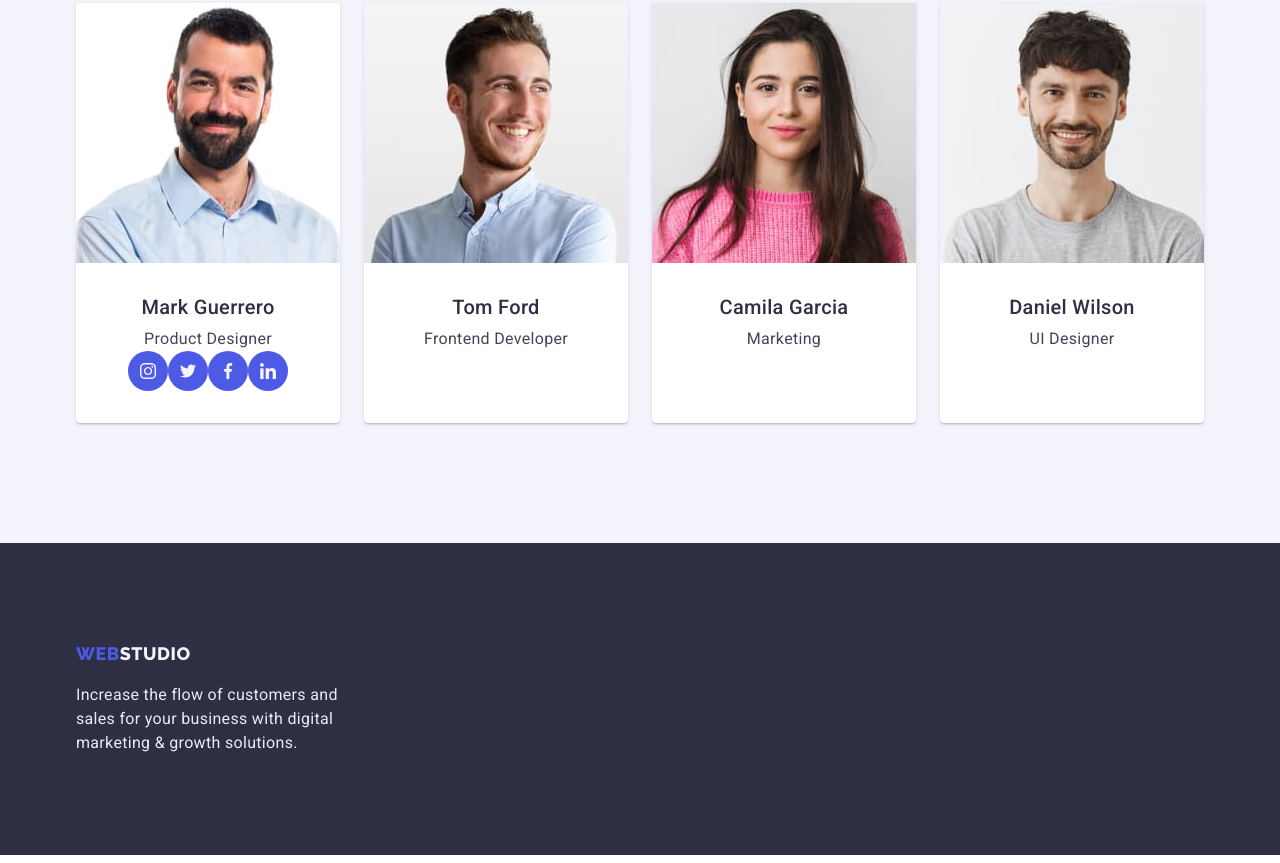
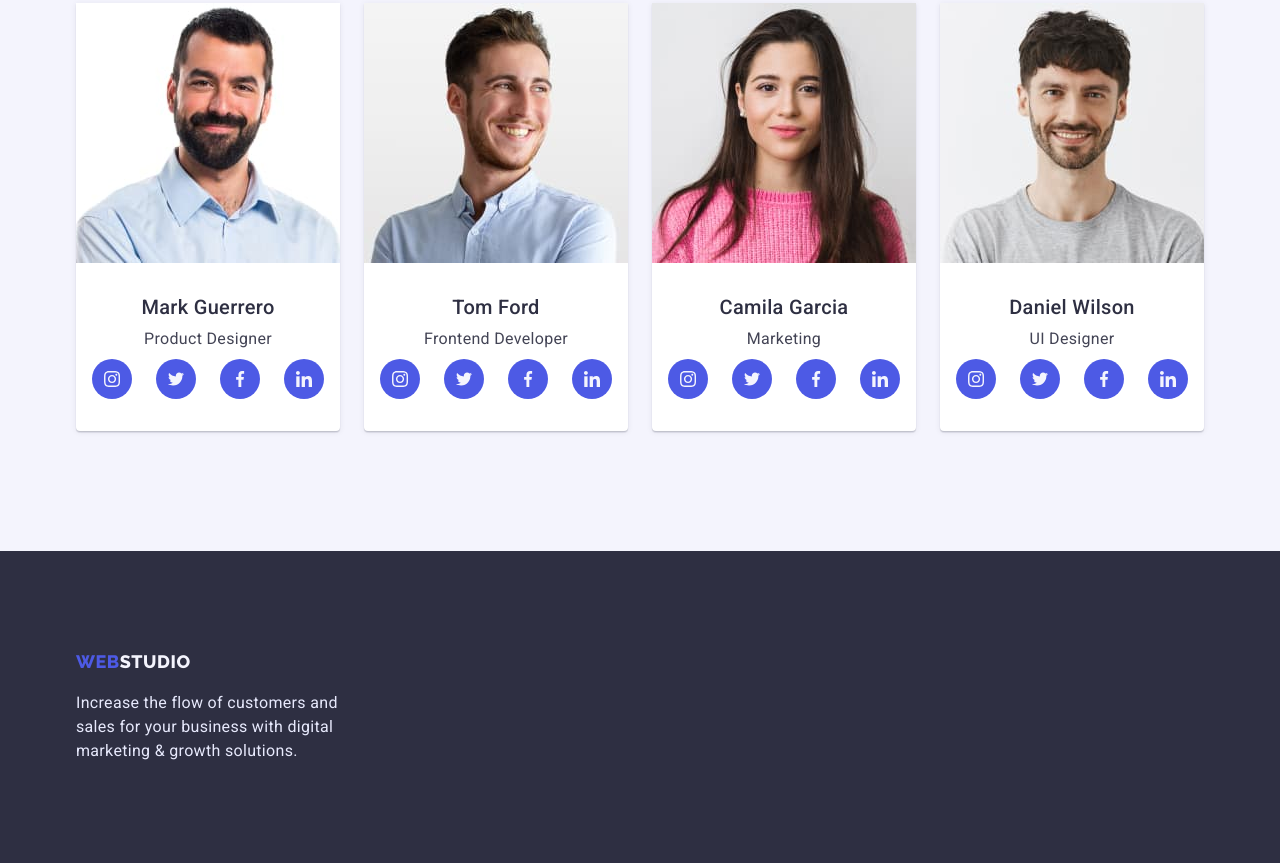
Before and after one commit to fsdev3/goit-markup-hw-04, a plain HTML site: page index.html in a window 1280 px wide. Shown: the part 1918-2781 px from the top of the page. Drawn offline with nearby package versions, Linux system fonts and the light colour scheme.

Commit message:
humbs added

```diff
--- a/css/styles.css
+++ b/css/styles.css
@@ -237,10 +237,10 @@ body {
 }
 .team-icon-list {
   display: flex;
-  margin: 0;
-  padding: 0;
   list-style: none;
   justify-content: center;
+  gap: 24px;
+  margin-top: 8px;
 }
 .team-icons {
   width: 40px;
--- a/index.html
+++ b/index.html
@@ -193,6 +193,36 @@
               <div class="teammates">
                 <h3 class="teammate-title">Tom Ford</h3>
                 <p>Frontend Developer</p>
+                <ul class="team-icon-list">
+                  <li class="team-icons">
+                    <a href="" class="icons-link"
+                      ><svg class="team-icon-item">
+                        <use href="./images/sprite.svg#icon-instagram"></use>
+                      </svg>
+                    </a>
+                  </li>
+                  <li class="team-icons">
+                    <a href="" class="icons-link"
+                      ><svg class="team-icon-item">
+                        <use href="./images/sprite.svg#icon-twitter"></use>
+                      </svg>
+                    </a>
+                  </li>
+                  <li class="team-icons">
+                    <a href="" class="icons-link"
+                      ><svg class="team-icon-item">
+                        <use href="./images/sprite.svg#icon-facebook"></use>
+                      </svg>
+                    </a>
+                  </li>
+                  <li class="team-icons">
+                    <a href="" class="icons-link"
+                      ><svg class="team-icon-item">
+                        <use href="./images/sprite.svg#icon-linkedin"></use>
+                      </svg>
+                    </a>
+                  </li>
+                </ul>
               </div>
             </li>
             <li class="item">
@@ -200,6 +230,36 @@
               <div class="teammates">
                 <h3 class="teammate-title">Camila Garcia</h3>
                 <p>Marketing</p>
+                <ul class="team-icon-list">
+                  <li class="team-icons">
+                    <a href="" class="icons-link"
+                      ><svg class="team-icon-item">
+                        <use href="./images/sprite.svg#icon-instagram"></use>
+                      </svg>
+                    </a>
+                  </li>
+                  <li class="team-icons">
+                    <a href="" class="icons-link"
+                      ><svg class="team-icon-item">
+                        <use href="./images/sprite.svg#icon-twitter"></use>
+                      </svg>
+                    </a>
+                  </li>
+                  <li class="team-icons">
+                    <a href="" class="icons-link"
+                      ><svg class="team-icon-item">
+                        <use href="./images/sprite.svg#icon-facebook"></use>
+                      </svg>
+                    </a>
+                  </li>
+                  <li class="team-icons">
+                    <a href="" class="icons-link"
+                      ><svg class="team-icon-item">
+                        <use href="./images/sprite.svg#icon-linkedin"></use>
+                      </svg>
+                    </a>
+                  </li>
+                </ul>
               </div>
             </li>
             <li class="item">
@@ -207,6 +267,36 @@
               <div class="teammates">
                 <h3 class="teammate-title">Daniel Wilson</h3>
                 <p>UI Designer</p>
+                <ul class="team-icon-list">
+                  <li class="team-icons">
+                    <a href="" class="icons-link"
+                      ><svg class="team-icon-item">
+                        <use href="./images/sprite.svg#icon-instagram"></use>
+                      </svg>
+                    </a>
+                  </li>
+                  <li class="team-icons">
+                    <a href="" class="icons-link"
+                      ><svg class="team-icon-item">
+                        <use href="./images/sprite.svg#icon-twitter"></use>
+                      </svg>
+                    </a>
+                  </li>
+                  <li class="team-icons">
+                    <a href="" class="icons-link"
+                      ><svg class="team-icon-item">
+                        <use href="./images/sprite.svg#icon-facebook"></use>
+                      </svg>
+                    </a>
+                  </li>
+                  <li class="team-icons">
+                    <a href="" class="icons-link"
+                      ><svg class="team-icon-item">
+                        <use href="./images/sprite.svg#icon-linkedin"></use>
+                      </svg>
+                    </a>
+                  </li>
+                </ul>
               </div>
             </li>
           </ul>
```
